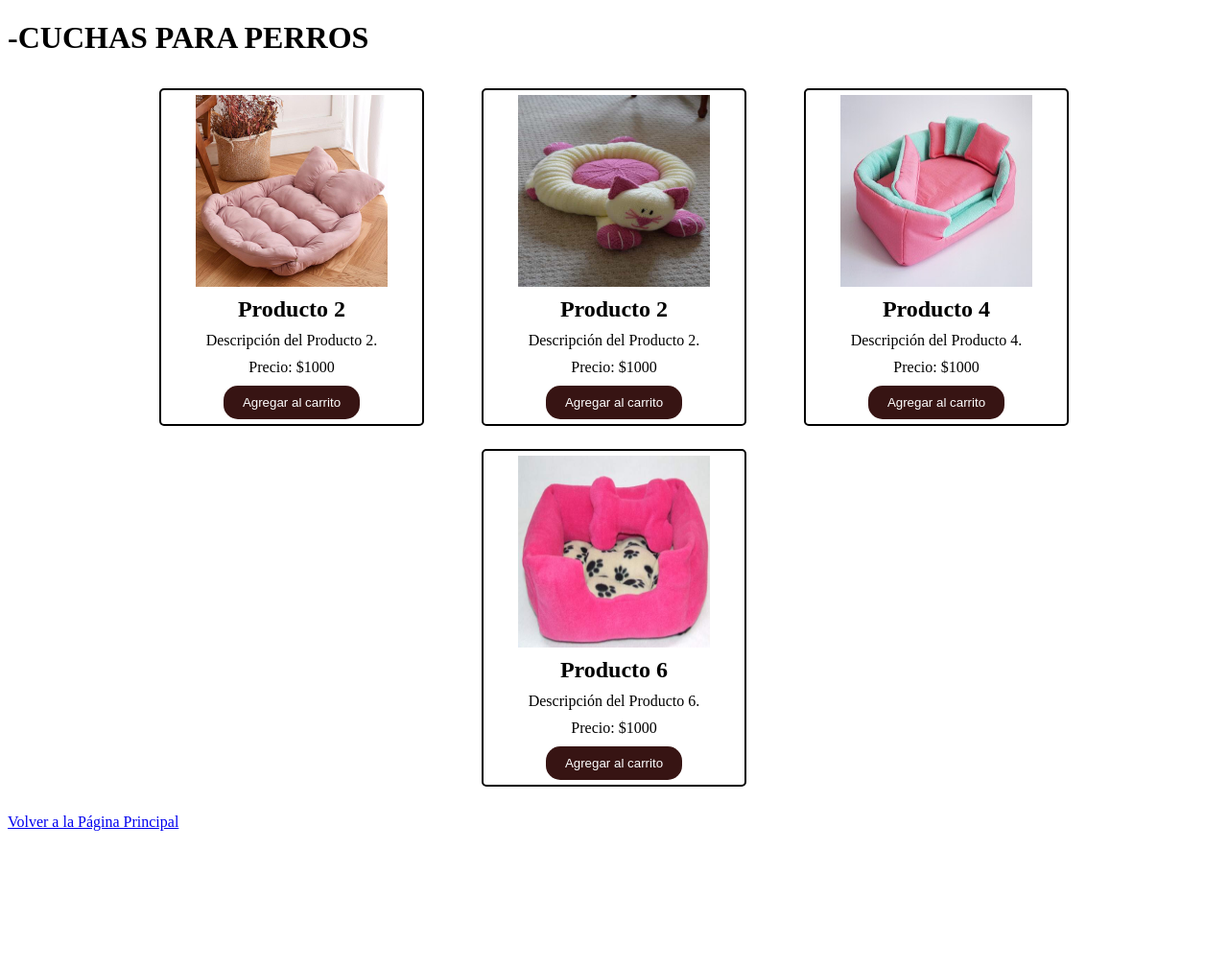
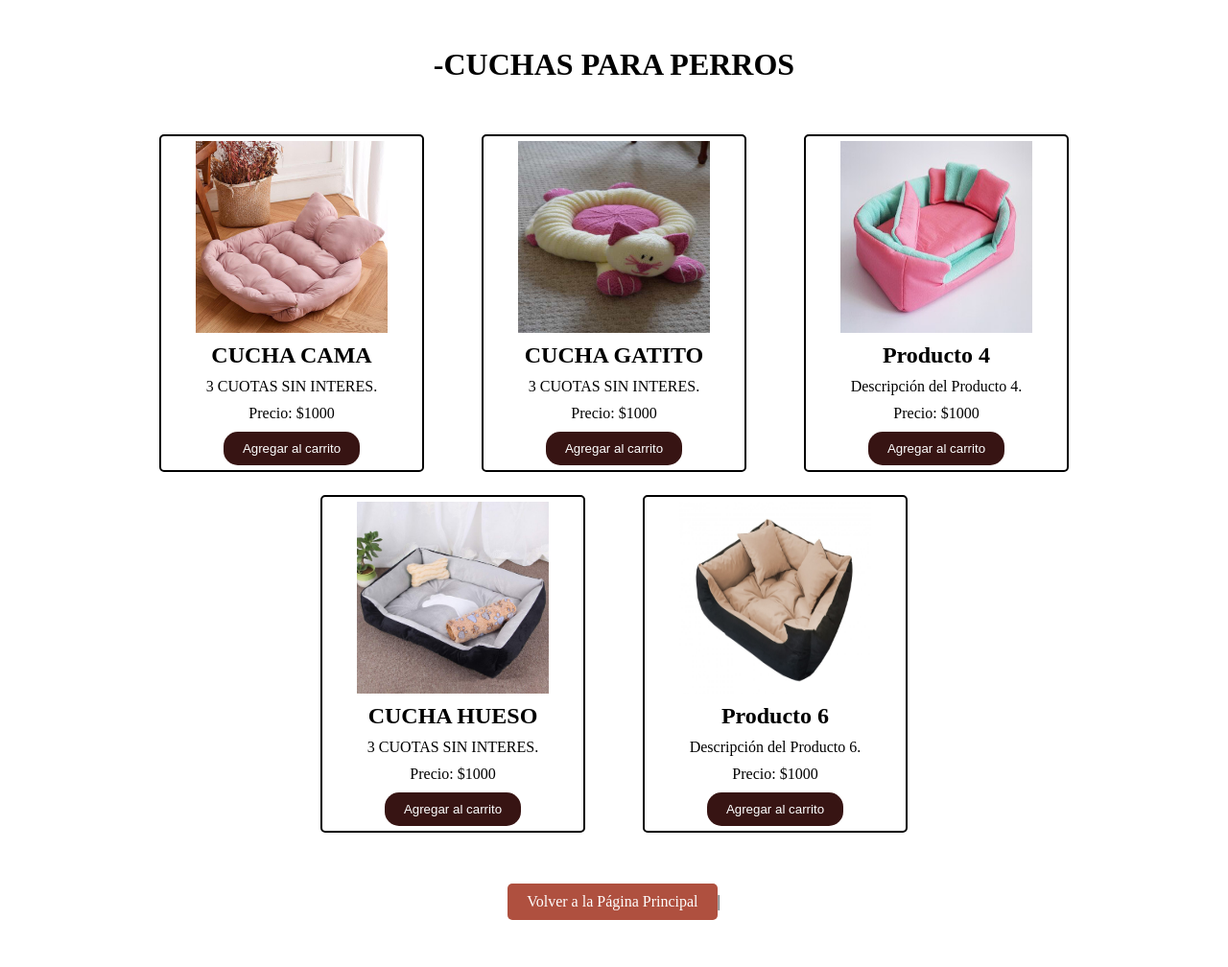
Before and after one commit to MileColmenares/CaosTime, a PHP site: page /cuchas.php in a window 1280 px wide. Shown: the whole page at 96% size. Before the commit the page ends 866 px from the top, so only its background shows below. Run offline with PHP 8.4, Linux system fonts and the light colour scheme.

Commit message:
PRODUCTOS A LA VENTA

```diff
--- /dev/null
+++ b/caostime/css/styles.css
@@ -0,0 +1,116 @@
+User
+body {
+    text-align: center;
+}
+
+main {
+    display: flex;
+    flex-wrap: wrap;
+    justify-content: center;
+}
+
+.producto {
+    width: 25%;
+    padding: 10px;
+    text-align: center;
+}
+
+.producto-contenedor {
+    border: 2px solid #000000; /* Agrega un borde de 2 píxeles de grosor y color negro al contenedor */
+    border-radius: 5px; /* Agrega esquinas redondeadas al borde del contenedor */
+    padding: 10px; /* Espacio interno dentro del contenedor */
+    text-align: center;
+}
+
+.producto img {
+    width: 200px; /* Establece el ancho fijo para todas las imágenes */
+    height: 200px; /* Establece la altura fija para todas las imágenes */
+    display: block; /* Asegura que la imagen sea un elemento en bloque */
+    margin: 0 auto; /* Centra la imagen horizontalmente */
+}
+
+.producto h2, .producto p {
+    margin: 10px 0; /* Agrega espacio entre el título y los párrafos */
+}
+
+.producto-contenedor {
+    border: 2px solid #000000;
+    border-radius: 5px;
+    padding: 5px; /* Reduce el espacio interno del recuadro */
+    margin: 2px 20px; /* Reduce el espacio externo arriba y abajo y a los lados */
+    text-align: center;
+}
+
+.producto-detalle {
+    background-color: rgba(0, 0, 0, 0.5);
+    color: #fff;
+    padding: 4px; /* Reduce el espacio interno del recuadro de detalle */
+    position: absolute;
+    bottom: 0;
+    left: 0;
+    right: 0;
+}
+
+body {
+    background-color: rgb(255, 255, 255); /* Cambia el color de fondo de toda la página a claro */
+}
+
+h1 {
+    color: rgb(0, 0, 0); /* Cambia el color del titulo*/
+}
+
+.producto h2 {
+    color: rgb(0, 0, 0); /* Cambia el color de los títulos a rojo */
+}
+
+.producto p {
+    color: rgb(0, 0, 0); /* Cambia el color de las descripciones y precios a azul */
+}
+
+/* Estilizar el botón "Agregar al carrito" */
+button {
+    background-color: #371413; /* Color de fondo azul */
+    color: #fff; /* Color del texto blanco */
+    padding: 10px 20px; /* Añadir espacio alrededor del texto del botón */
+    border: none; /* Quitar el borde del botón */
+    border-radius: 15px; /* Agregar esquinas redondeadas */
+    cursor: pointer; /* Cambiar el cursor al pasar sobre el botón */
+}
+
+/* Cambiar el color del botón al pasar el cursor */
+button:hover {
+    background-color: #834240; /* Color de fondo más oscuro al pasar el cursor */
+}
+
+header {
+    text-align: center;
+    padding: 20px; /* Agrega un poco de espacio en la parte superior e inferior del encabezado */
+}
+
+/* En "styles.css" */
+.volver-btn {
+    display: inline-block;
+    padding: 10px 20px; /* Ajusta el espaciado según tus preferencias */
+    background-color: #af503f; /* Cambia el color de fondo a tu elección */
+    color: #fff; /* Cambia el color del texto a tu elección */
+    text-decoration: none; /* Elimina el subrayado del enlace */
+    border-radius: 5px; /* Agrega bordes redondeados */
+    text-align: center;
+    margin: 0 auto; /* Centra horizontalmente */
+}
+
+.volver-btn:hover {
+    background-color: #0058a9; /* Cambia el color de fondo cuando se pasa el mouse */
+}
+
+/* En "styles.css" */
+.footer-container {
+    display: flex;
+    justify-content: center; /* Centra horizontalmente */
+    align-items: center; /* Centra verticalmente */
+    height: 15vh; /* Esto asegura que ocupe el 100% de la altura de la ventana */
+}
+
+.volver-btn {
+    /* Estilos del botón como se mostró en la respuesta anterior */
+}
--- a/caostime/cuchas.php
+++ b/caostime/cuchas.php
@@ -2,7 +2,7 @@
 <html>
 <head>
     <title>Productos a la Venta</title>
-    <link rel="stylesheet" type="text/css" href="styles.css">
+    <link rel="stylesheet" type="text/css" href="css/styles.css">
 </head>
 <body>
     <header>
@@ -15,8 +15,8 @@
             <div class="producto-contenedor">
                 <img src="img/cama.jpg" alt="Producto 2">
                 <div class="descripcion-precio">
-                    <h2>Producto 2</h2>
-                    <p>Descripción del Producto 2.</p>
+                    <h2>CUCHA CAMA</h2>
+                    <p>3 CUOTAS SIN INTERES.</p>
                     <p>Precio: $1000</p>
                     <button>Agregar al carrito</button>
                 </div>
@@ -29,8 +29,8 @@
             <div class="producto-contenedor">
                 <img src="img/img.jpg" alt="Producto 2">
                 <div class="descripcion-precio">
-                    <h2>Producto 2</h2>
-                    <p>Descripción del Producto 2.</p>
+                    <h2>CUCHA GATITO</h2>
+                    <p>3 CUOTAS SIN INTERES.</p>
                     <p>Precio: $1000</p>
                     <button>Agregar al carrito</button>
                 </div>
@@ -56,7 +56,20 @@
         <!-- Producto 6 -->
         <div class="producto">
             <div class="producto-contenedor">
-                <img src="img/cucha.jpg" alt="Producto 6">
+                <img src="img/perritoo.jpg" alt="Producto 6">
+                <div class="descripcion-precio">
+                    <h2>CUCHA HUESO</h2>
+                    <p>3 CUOTAS SIN INTERES.</p>
+                    <p>Precio: $1000</p>
+                    <button>Agregar al carrito</button>
+                </div>
+            </div>
+        </div>
+
+         <!-- Producto 6 -->
+         <div class="producto">
+            <div class="producto-contenedor">
+                <img src="img/perrito.jpg" alt="Producto 6">
                 <div class="descripcion-precio">
                     <h2>Producto 6</h2>
                     <p>Descripción del Producto 6.</p>
@@ -68,9 +81,11 @@
 
 
     </main>
-    <footer>
-        <p><a href="index.html">Volver a la Página Principal</a></p>
+    <footer class="footer-container">
+        <p>
+            <a href="index.php" class="volver-btn">Volver a la Página Principal</a>
+        </p>
+    |</footer>
 
-    </footer>
 </body>
 </html>
--- a/caostime/index.php
+++ b/caostime/index.php
@@ -9,10 +9,8 @@
     </header>
     <main>
         <p>¡Descubre nuestros productos!</p>
-        <a href="productos.html"><button>Ver Productos</button></a>
+        <a href="cuchas.php"><button>Ver Productos</button></a>
     </main>
-    <footer>
-        <p>Derechos de autor © 2023 Tu Tienda de Productos</p>
-    </footer>
+
 </body>
 </html>
```
Also changed, not shown: caostime/accesorios.php (+56 -13 lines), caostime/jugetes.php (+22 -7 lines), caostime/img/chapita.jpg (added), caostime/img/pelota.jpg.webp (added), caostime/img/pelotita.jpg (added), caostime/img/perrito.jpg (added), caostime/img/perritoo.jpg (added).
